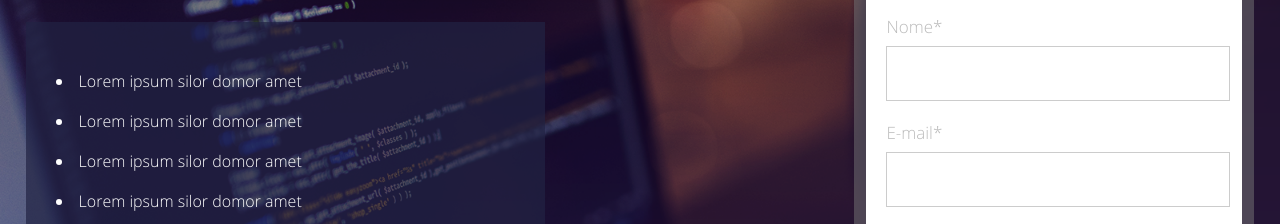
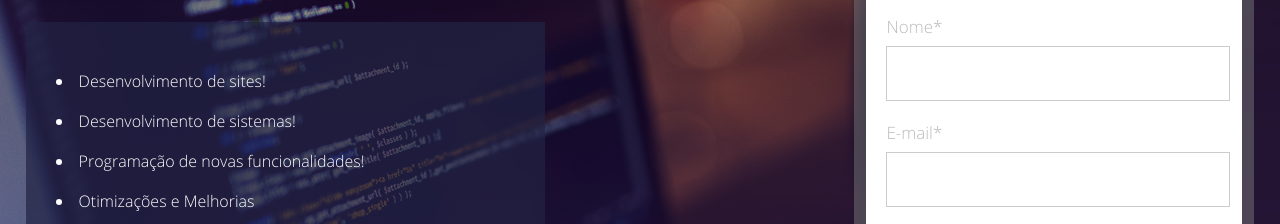
Before and after one commit to alcenircosta/landing_page, a plain HTML site: page index.html in a window 1280 px wide. Shown: the part 138-362 px from the top of the page. Drawn offline with Linux system fonts and the light colour scheme.

Commit message:
Update Items header

```diff
--- a/index.html
+++ b/index.html
@@ -20,17 +20,17 @@
 			<div>
 				<div class="container-list">
 					<ul>
-						<li>Lorem ipsum silor domor amet</li>
-						<li>Lorem ipsum silor domor amet</li>
-						<li>Lorem ipsum silor domor amet</li>
-						<li>Lorem ipsum silor domor amet</li>
+						<li>Desenvolvimento de sites!</li>
+						<li>Desenvolvimento de sistemas!</li>
+						<li>Programação de novas funcionalidades!</li>
+						<li>Otimizações e Melhorias</li>
 					</ul>
 				</div><!--container-list-->
 			</div>
 			<div>
 				<div class="form">
 					<h2>Preencha o formulário e fique por dentro das novidades</h2>
-					<form>
+					<form method="post">
 						<div class="input-container">
 							<span>Nome*</span>
 							<input type="text" name="nome" required />
```
